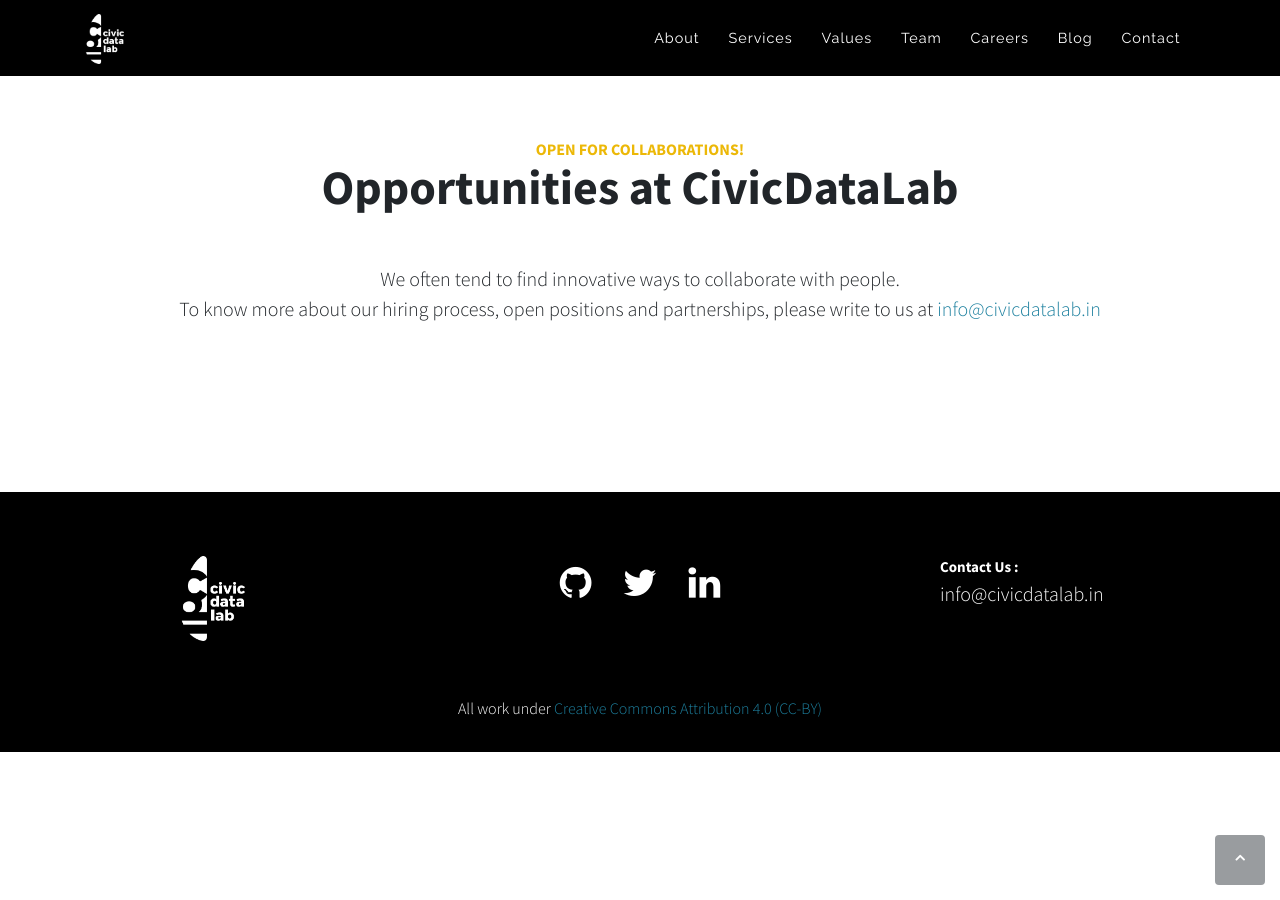
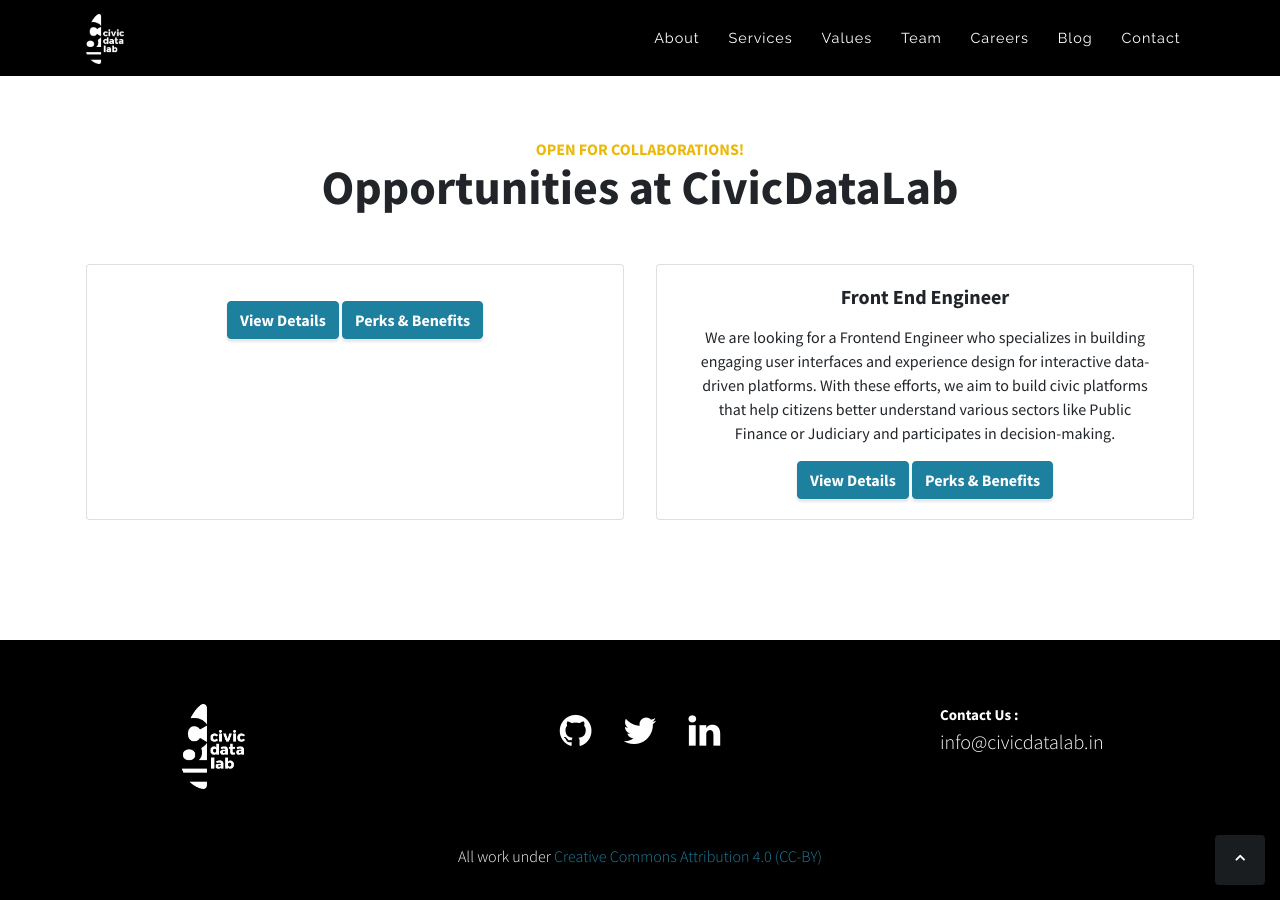
Before and after one commit to CivicDataLab/old-website, a Jekyll site: the page built from index.html, in a window 1280 px wide and 900 px high, scrolled down 3485 px. Built offline with Jekyll 4.4.1, drawn with Linux system fonts in a browser that asks for light colours; the list of posts is cut into pages by our own code.

Commit message:
Show careers in landing

```diff
--- a/_layouts/landing.html
+++ b/_layouts/landing.html
@@ -198,7 +198,7 @@
           <h2 class="mb-5">Opportunities at CivicDataLab</h2>
         </div>
       <div class="row justify-content-center">
-      <!--   {% for career in site.careers %}
+        {% for career in site.careers %}
           {% if site.careers.size == 1 %}
             {% assign col = 6 %}
           {% endif %}
@@ -210,15 +210,15 @@
               <a class="btn btn-primary" href="/careers" role="button">Perks & Benefits</a>
             </div>
           </div>
-        {% endfor %}  -->
-          <p class="lead mb-5">
+        {% endfor %}
+          <!-- <p class="lead mb-5">
           We often tend to find innovative ways to collaborate with people.
           <br>
           <span>
             To know more about our hiring process, open positions and partnerships, please write to us at <a class=" text-blue" href="mailto:info@civicdatalab.in" target="_blank">info@civicdatalab.in
             </a>
           </span>
-          </p>
+          </p> -->
 
         </div>
         <!-- <a class="btn btn-primary btn-xl mt-4" href="/careers" role="button">View All Perks & Benefits</a> -->
```
